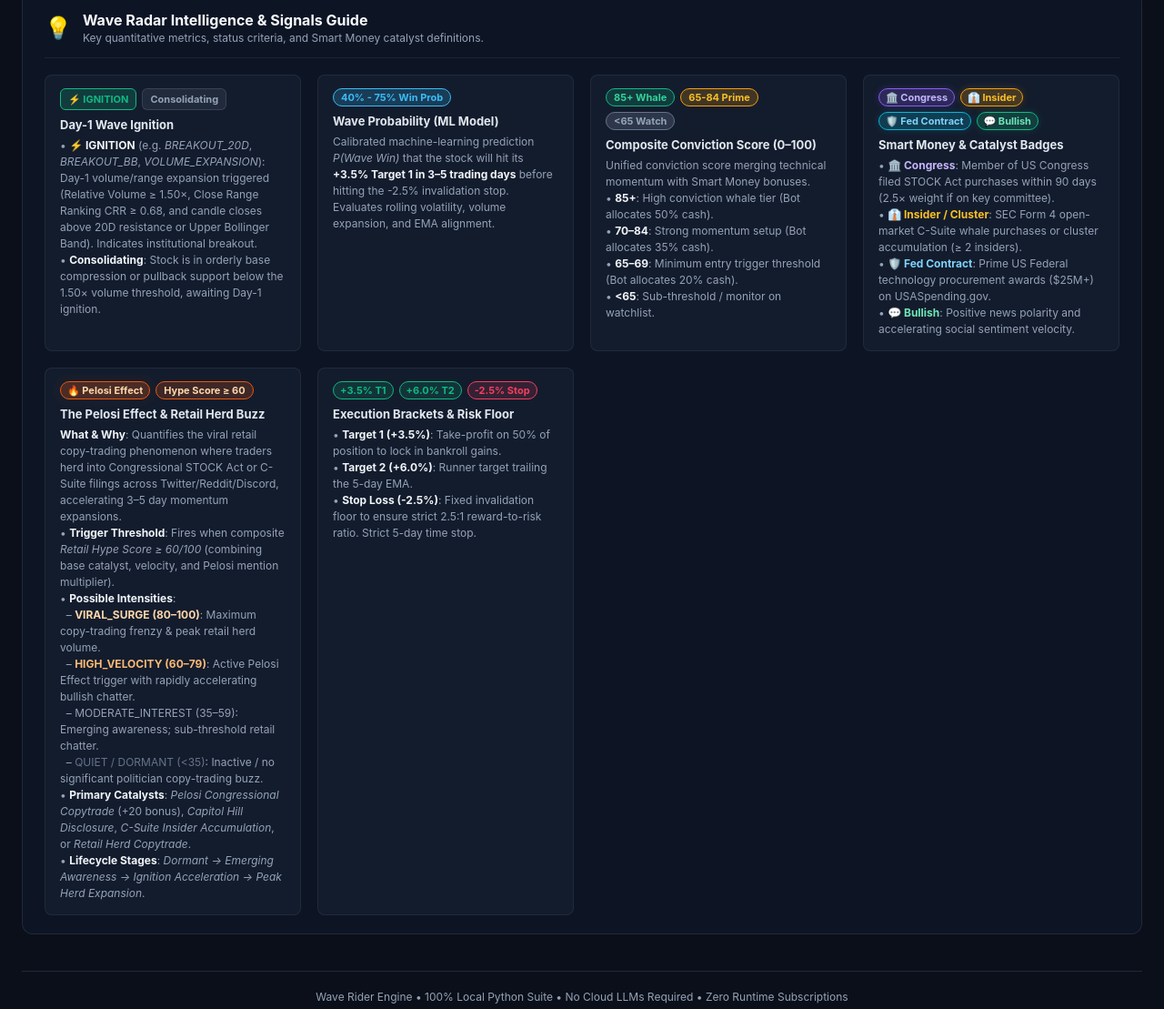
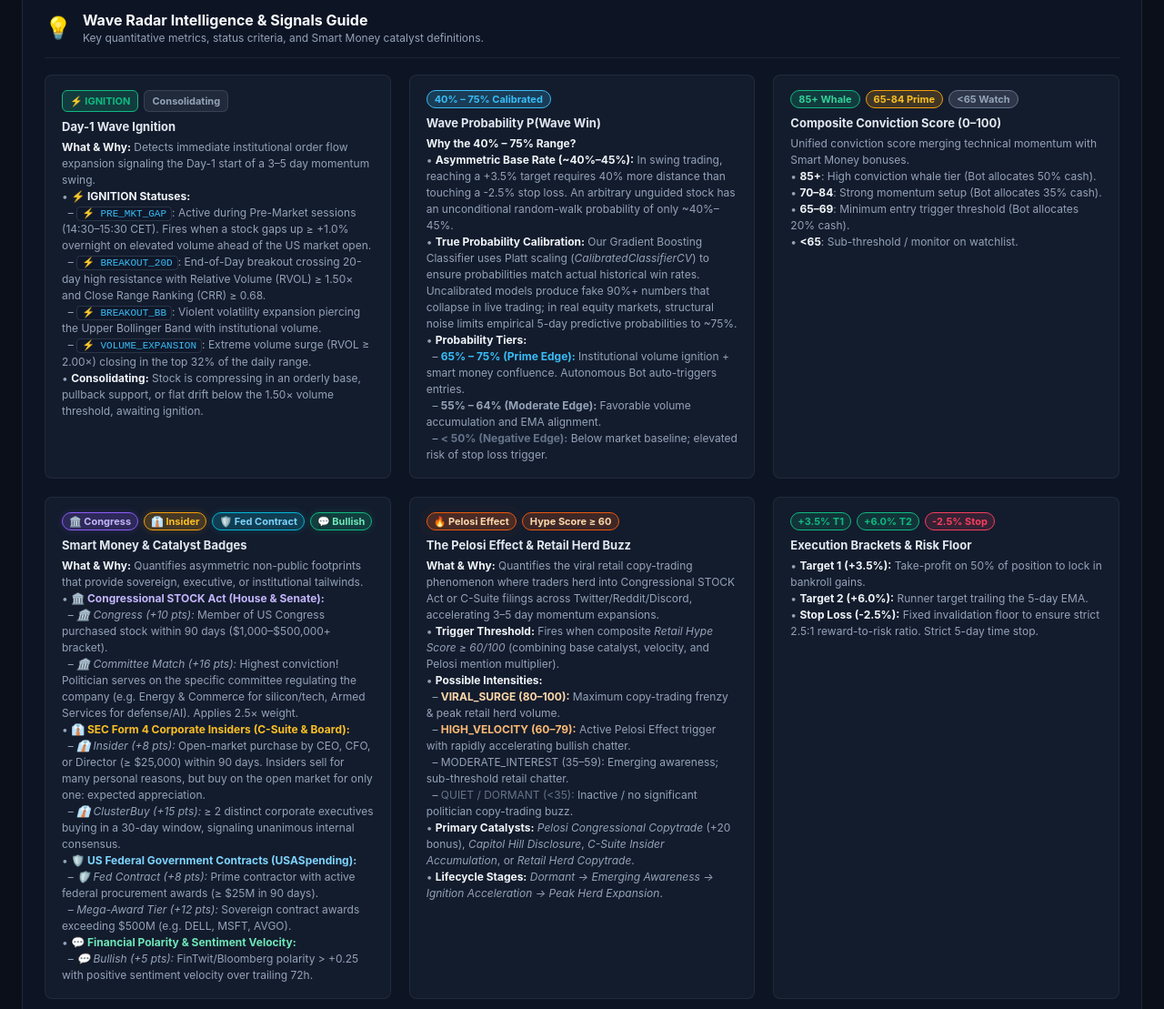
Before and after one commit to jonsan21g/predict-stock, a plain HTML site: page src/dashboard/templates/index.html in a window 1280 px wide. Shown: the part 476-1585 px from the top of the page at 91% size. Drawn offline with nearby package versions, Linux system fonts and the light colour scheme; no server answers.

Commit message:
docs & feat: detail Pre-Mkt Gap, explain 40-75% probability calibration, and expand Smart Money badge descriptions

```diff
--- a/src/dashboard/static/style.css
+++ b/src/dashboard/static/style.css
@@ -1909,15 +1909,15 @@ th.sortable.active-sort .sort-icon {
 
 .legend-grid {
   display: grid;
-  grid-template-columns: repeat(auto-fit, minmax(280px, 1fr));
-  gap: 18px;
+  grid-template-columns: repeat(auto-fit, minmax(320px, 1fr));
+  gap: 20px;
 }
 
 .legend-item {
   background: rgba(30, 41, 59, 0.45);
   border: 1px solid rgba(148, 163, 184, 0.1);
   border-radius: 8px;
-  padding: 14px 16px;
+  padding: 16px 18px;
   display: flex;
   flex-direction: column;
 }
@@ -1946,6 +1946,16 @@ th.sortable.active-sort .sort-icon {
 
 .legend-item-desc strong {
   color: #f1f5f9;
+}
+
+.legend-item-desc code {
+  background: rgba(15, 23, 42, 0.7);
+  border: 1px solid rgba(148, 163, 184, 0.2);
+  color: #38bdf8;
+  padding: 1px 5px;
+  border-radius: 4px;
+  font-size: 11px;
+  font-family: monospace;
 }
 
 .legend-metric-pill {
--- a/src/dashboard/templates/index.html
+++ b/src/dashboard/templates/index.html
@@ -5,7 +5,7 @@
   <meta name="viewport" content="width=device-width, initial-scale=1.0">
   <title>Wave Rider — Quantitative Momentum Engine</title>
   <script src="https://cdn.jsdelivr.net/npm/chart.js"></script>
-  <link rel="stylesheet" href="/static/style.css?v=5">
+  <link rel="stylesheet" href="/static/style.css?v=6">
 </head>
 <body>
   <div class="app-container">
@@ -114,19 +114,30 @@
             </div>
             <h4 class="legend-item-title">Day-1 Wave Ignition</h4>
             <p class="legend-item-desc">
-              • <strong>⚡ IGNITION</strong> (e.g. <em>BREAKOUT_20D</em>, <em>BREAKOUT_BB</em>, <em>VOLUME_EXPANSION</em>): Day-1 volume/range expansion triggered (Relative Volume &ge; 1.50&times;, Close Range Ranking CRR &ge; 0.68, and candle closes above 20D resistance or Upper Bollinger Band). Indicates institutional breakout.<br>
-              • <strong>Consolidating</strong>: Stock is in orderly base compression or pullback support below the 1.50&times; volume threshold, awaiting Day-1 ignition.
+              <strong>What & Why:</strong> Detects immediate institutional order flow expansion signaling the Day-1 start of a 3–5 day momentum swing.<br>
+              • <strong>⚡ IGNITION Statuses:</strong><br>
+              &nbsp;&nbsp;– <code>⚡ PRE_MKT_GAP</code>: Active during Pre-Market sessions (14:30–15:30 CET). Fires when a stock gaps up &ge; +1.0% overnight on elevated volume ahead of the US market open.<br>
+              &nbsp;&nbsp;– <code>⚡ BREAKOUT_20D</code>: End-of-Day breakout crossing 20-day high resistance with Relative Volume (RVOL) &ge; 1.50&times; and Close Range Ranking (CRR) &ge; 0.68.<br>
+              &nbsp;&nbsp;– <code>⚡ BREAKOUT_BB</code>: Violent volatility expansion piercing the Upper Bollinger Band with institutional volume.<br>
+              &nbsp;&nbsp;– <code>⚡ VOLUME_EXPANSION</code>: Extreme volume surge (RVOL &ge; 2.00&times;) closing in the top 32% of the daily range.<br>
+              • <strong>Consolidating:</strong> Stock is compressing in an orderly base, pullback support, or flat drift below the 1.50&times; volume threshold, awaiting ignition.
             </p>
           </div>
 
           <!-- Item 2: Wave Probability -->
           <div class="legend-item">
             <div class="legend-item-head">
-              <span class="legend-metric-pill">40% - 75% Win Prob</span>
+              <span class="legend-metric-pill">40% – 75% Calibrated</span>
             </div>
-            <h4 class="legend-item-title">Wave Probability (ML Model)</h4>
+            <h4 class="legend-item-title">Wave Probability P(Wave Win)</h4>
             <p class="legend-item-desc">
-              Calibrated machine-learning prediction <em>P(Wave Win)</em> that the stock will hit its <strong>+3.5% Target 1 in 3–5 trading days</strong> before hitting the -2.5% invalidation stop. Evaluates rolling volatility, volume expansion, and EMA alignment.
+              <strong>Why the 40% – 75% Range?</strong><br>
+              • <strong>Asymmetric Base Rate (~40%–45%):</strong> In swing trading, reaching a +3.5% target requires 40% more distance than touching a -2.5% stop loss. An arbitrary unguided stock has an unconditional random-walk probability of only ~40%–45%.<br>
+              • <strong>True Probability Calibration:</strong> Our Gradient Boosting Classifier uses Platt scaling (<em>CalibratedClassifierCV</em>) to ensure probabilities match actual historical win rates. Uncalibrated models produce fake 90%+ numbers that collapse in live trading; in real equity markets, structural noise limits empirical 5-day predictive probabilities to ~75%.<br>
+              • <strong>Probability Tiers:</strong><br>
+              &nbsp;&nbsp;– <strong style="color:#38bdf8;">65% – 75% (Prime Edge):</strong> Institutional volume ignition + smart money confluence. Autonomous Bot auto-triggers entries.<br>
+              &nbsp;&nbsp;– <strong style="color:#94a3b8;">55% – 64% (Moderate Edge):</strong> Favorable volume accumulation and EMA alignment.<br>
+              &nbsp;&nbsp;– <strong style="color:#64748b;">&lt; 50% (Negative Edge):</strong> Below market baseline; elevated risk of stop loss trigger.
             </p>
           </div>
 
@@ -157,10 +168,18 @@
             </div>
             <h4 class="legend-item-title">Smart Money & Catalyst Badges</h4>
             <p class="legend-item-desc">
-              • <strong style="color:#c4b5fd;">🏛️ Congress</strong>: Member of US Congress filed STOCK Act purchases within 90 days (2.5&times; weight if on key committee).<br>
-              • <strong style="color:#fbbf24;">👔 Insider / Cluster</strong>: SEC Form 4 open-market C-Suite whale purchases or cluster accumulation (&ge; 2 insiders).<br>
-              • <strong style="color:#7dd3fc;">🛡️ Fed Contract</strong>: Prime US Federal technology procurement awards ($25M+) on USASpending.gov.<br>
-              • <strong style="color:#6ee7b7;">💬 Bullish</strong>: Positive news polarity and accelerating social sentiment velocity.
+              <strong>What & Why:</strong> Quantifies asymmetric non-public footprints that provide sovereign, executive, or institutional tailwinds.<br>
+              • <strong style="color:#c4b5fd;">🏛️ Congressional STOCK Act (House & Senate):</strong><br>
+              &nbsp;&nbsp;– <em>🏛️ Congress (+10 pts):</em> Member of US Congress purchased stock within 90 days ($1,000–$500,000+ bracket).<br>
+              &nbsp;&nbsp;– <em>🏛️ Committee Match (+16 pts):</em> Highest conviction! Politician serves on the specific committee regulating the company (e.g. Energy & Commerce for silicon/tech, Armed Services for defense/AI). Applies 2.5&times; weight.<br>
+              • <strong style="color:#fbbf24;">👔 SEC Form 4 Corporate Insiders (C-Suite & Board):</strong><br>
+              &nbsp;&nbsp;– <em>👔 Insider (+8 pts):</em> Open-market purchase by CEO, CFO, or Director (&ge; $25,000) within 90 days. Insiders sell for many personal reasons, but buy on the open market for only one: expected appreciation.<br>
+              &nbsp;&nbsp;– <em>👔 ClusterBuy (+15 pts):</em> &ge; 2 distinct corporate executives buying in a 30-day window, signaling unanimous internal consensus.<br>
+              • <strong style="color:#7dd3fc;">🛡️ US Federal Government Contracts (USASpending):</strong><br>
+              &nbsp;&nbsp;– <em>🛡️ Fed Contract (+8 pts):</em> Prime contractor with active federal procurement awards (&ge; $25M in 90 days).<br>
+              &nbsp;&nbsp;– <em>Mega-Award Tier (+12 pts):</em> Sovereign contract awards exceeding $500M (e.g. DELL, MSFT, AVGO).<br>
+              • <strong style="color:#6ee7b7;">💬 Financial Polarity & Sentiment Velocity:</strong><br>
+              &nbsp;&nbsp;– <em>💬 Bullish (+5 pts):</em> FinTwit/Bloomberg polarity &gt; +0.25 with positive sentiment velocity over trailing 72h.
             </p>
           </div>
 
@@ -172,15 +191,15 @@
             </div>
             <h4 class="legend-item-title">The Pelosi Effect & Retail Herd Buzz</h4>
             <p class="legend-item-desc">
-              <strong>What & Why</strong>: Quantifies the viral retail copy-trading phenomenon where traders herd into Congressional STOCK Act or C-Suite filings across Twitter/Reddit/Discord, accelerating 3–5 day momentum expansions.<br>
-              • <strong>Trigger Threshold</strong>: Fires when composite <em>Retail Hype Score &ge; 60/100</em> (combining base catalyst, velocity, and Pelosi mention multiplier).<br>
-              • <strong>Possible Intensities</strong>:<br>
-              &nbsp;&nbsp;– <span style="color:#fed7aa; font-weight:700;">VIRAL_SURGE (80–100)</span>: Maximum copy-trading frenzy & peak retail herd volume.<br>
-              &nbsp;&nbsp;– <span style="color:#fdba74; font-weight:700;">HIGH_VELOCITY (60–79)</span>: Active Pelosi Effect trigger with rapidly accelerating bullish chatter.<br>
-              &nbsp;&nbsp;– <span style="color:#94a3b8;">MODERATE_INTEREST (35–59)</span>: Emerging awareness; sub-threshold retail chatter.<br>
-              &nbsp;&nbsp;– <span style="color:#64748b;">QUIET / DORMANT (&lt;35)</span>: Inactive / no significant politician copy-trading buzz.<br>
-              • <strong>Primary Catalysts</strong>: <em>Pelosi Congressional Copytrade</em> (+20 bonus), <em>Capitol Hill Disclosure</em>, <em>C-Suite Insider Accumulation</em>, or <em>Retail Herd Copytrade</em>.<br>
-              • <strong>Lifecycle Stages</strong>: <em>Dormant &rarr; Emerging Awareness &rarr; Ignition Acceleration &rarr; Peak Herd Expansion</em>.
+              <strong>What & Why:</strong> Quantifies the viral retail copy-trading phenomenon where traders herd into Congressional STOCK Act or C-Suite filings across Twitter/Reddit/Discord, accelerating 3–5 day momentum expansions.<br>
+              • <strong>Trigger Threshold:</strong> Fires when composite <em>Retail Hype Score &ge; 60/100</em> (combining base catalyst, velocity, and Pelosi mention multiplier).<br>
+              • <strong>Possible Intensities:</strong><br>
+              &nbsp;&nbsp;– <span style="color:#fed7aa; font-weight:700;">VIRAL_SURGE (80–100):</span> Maximum copy-trading frenzy & peak retail herd volume.<br>
+              &nbsp;&nbsp;– <span style="color:#fdba74; font-weight:700;">HIGH_VELOCITY (60–79):</span> Active Pelosi Effect trigger with rapidly accelerating bullish chatter.<br>
+              &nbsp;&nbsp;– <span style="color:#94a3b8;">MODERATE_INTEREST (35–59):</span> Emerging awareness; sub-threshold retail chatter.<br>
+              &nbsp;&nbsp;– <span style="color:#64748b;">QUIET / DORMANT (&lt;35):</span> Inactive / no significant politician copy-trading buzz.<br>
+              • <strong>Primary Catalysts:</strong> <em>Pelosi Congressional Copytrade</em> (+20 bonus), <em>Capitol Hill Disclosure</em>, <em>C-Suite Insider Accumulation</em>, or <em>Retail Herd Copytrade</em>.<br>
+              • <strong>Lifecycle Stages:</strong> <em>Dormant &rarr; Emerging Awareness &rarr; Ignition Acceleration &rarr; Peak Herd Expansion</em>.
             </p>
           </div>
 
@@ -193,9 +212,9 @@
             </div>
             <h4 class="legend-item-title">Execution Brackets & Risk Floor</h4>
             <p class="legend-item-desc">
-              • <strong>Target 1 (+3.5%)</strong>: Take-profit on 50% of position to lock in bankroll gains.<br>
-              • <strong>Target 2 (+6.0%)</strong>: Runner target trailing the 5-day EMA.<br>
-              • <strong>Stop Loss (-2.5%)</strong>: Fixed invalidation floor to ensure strict 2.5:1 reward-to-risk ratio. Strict 5-day time stop.
+              • <strong>Target 1 (+3.5%):</strong> Take-profit on 50% of position to lock in bankroll gains.<br>
+              • <strong>Target 2 (+6.0%):</strong> Runner target trailing the 5-day EMA.<br>
+              • <strong>Stop Loss (-2.5%):</strong> Fixed invalidation floor to ensure strict 2.5:1 reward-to-risk ratio. Strict 5-day time stop.
             </p>
           </div>
         </div>
@@ -534,6 +553,6 @@
     </footer>
   </div>
 
-  <script src="/static/app.js?v=5"></script>
+  <script src="/static/app.js?v=6"></script>
 </body>
 </html>
```
Also changed, not shown: 1 other file.
